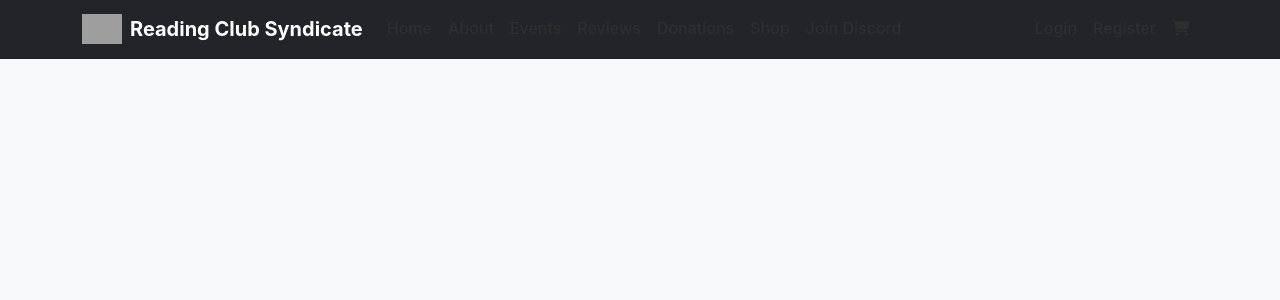
After one commit to immanuelsimatupang/pustakanusa, a PHP site: page /partials/header.php in a window 1280 px wide. The commit adds this page. Shown: the top 300 px of the page. Run offline with PHP 8.4, Linux system fonts and the light colour scheme; grey boxes are pictures that could not be loaded.

Commit message:
Initial commit

```diff
--- a/pustakanusa-main/assets/css/style.css
+++ b/pustakanusa-main/assets/css/style.css
@@ -1,31 +1,31 @@
 /**
- * Main CSS File for Kahfi Education Website
- * Includes all custom styles for the website.
+ * Main CSS File for Reading Club Syndicate
+ * Includes all custom styles for the book community website.
  */
 
 /* Base styles */
 :root {
-    --primary-color: #198754;
-    --primary-light: #def8ea;
-    --primary-dark: #146c43;
-    --secondary-color: #354F52;
-    --light-color: #f8f9fa;
-    --dark-color: #212529;
-    --gray-color: #6c757d;
-    --primary-hover: #116c42;
-    --success-light: rgba(25, 135, 84, 0.1);
-    --success-color: #198754;
+    --primary-color: #8B4513; /* Saddle Brown */
+    --primary-light: #D4AF37; /* Antique Gold */
+    --primary-dark: #2C1810; /* Dark Brown */
+    --secondary-color: #6B4423; /* Burgundy */
+    --light-color: #F5F5DC; /* Ivory */
+    --dark-color: #2F2F2F; /* Dark Gray */
+    --gray-color: #7D7D7D; /* Light Gray */
+    --primary-hover: #6B4423;
+    --success-light: rgba(212, 175, 55, 0.1); /* Antique Gold Light */
+    --success-color: #D4AF37; /* Antique Gold */
     --danger-color: #dc3545;
     --warning-color: #ffc107;
     --info-color: #0dcaf0;
     --arabic-font: 'Amiri', serif;
-    --body-font: 'Open Sans', sans-serif;
-    --bs-success: #00843D;
-    --bs-success-rgb: 0, 132, 61;
-    --bs-success-bg-subtle: #e6f5ed;
-    --bs-success-border-subtle: #ccebda;
-    --bs-success-text-emphasis: #00843D;
-    --bs-success-bg-emphasis: #00843D;
+    --body-font: 'Inter', 'Georgia', serif;
+    --bs-success: #D4AF37; /* Antique Gold */
+    --bs-success-rgb: 212, 175, 55;
+    --bs-success-bg-subtle: #f8f6eb;
+    --bs-success-border-subtle: #f0e9d2;
+    --bs-success-text-emphasis: #D4AF37;
+    --bs-success-bg-emphasis: #D4AF37;
 }
 
 /* Global reset important styles */
--- a/pustakanusa-main/assets/css/variables.css
+++ b/pustakanusa-main/assets/css/variables.css
@@ -1,32 +1,28 @@
-/*
-* Variables CSS untuk PustakaNusa
-* Mendefinisikan warna dan variabel utama untuk penggunaan konsisten di seluruh website
-*/
+:root {
+    /* Dark Academia Color Palette */
+    --dark-brown: #2C1810;
+    --saddle-brown: #8B4513;
+    --antique-gold: #D4AF37;
+    --burgundy: #6B4423;
+    --ivory: #F5F5DC;
+    --dark-gray: #2F2F2F;
+    --light-gray: #7D7D7D;
 
-:root {
-    /* Warna utama - Biru Pustaka */
-    --primary-color: #3366cc;
-    --primary-dark: #2951a3;
-    --primary-light: #5c85d6;
-    --primary-bg-subtle: #e6f0ff;
-    --primary-border-subtle: #cce0ff;
+    /* Bootstrap overrides */
+    --bs-primary: var(--saddle-brown);
+    --bs-secondary: var(--burgundy);
+    --bs-success: var(--antique-gold);
+    --bs-light: var(--ivory);
+    --bs-dark: var(--dark-brown);
 
-    /* Warna netral */
-    --dark: #212529;
-    --light: #f8f9fa;
-    --gray: #6c757d;
-    --gray-dark: #343a40;
-    --gray-light: #dee2e6;
+    /* Custom variables */
+    --btn-gold-bg: var(--antique-gold);
+    --btn-gold-color: var(--dark-brown);
+    --btn-gold-border: var(--antique-gold);
+    --btn-gold-hover-bg: #B8860B;
+    --btn-gold-hover-border: #B8860B;
 
-    /* Font family */
-    --serif-font: 'Merriweather', serif;
-    --body-font: 'Open Sans', sans-serif;
-    --heading-font: 'Merriweather', serif;
-
-    /* Bootstrap color overrides */
-    --bs-primary: #3366cc;
-    --bs-primary-rgb: 51, 102, 204;
-    --bs-primary-border-subtle: #cce0ff;
-    --bs-primary-bg-subtle: #e6f0ff;
-    --bs-primary-text-emphasis: #3366cc;
+    /* Typography */
+    --font-family-serif: 'Georgia', 'Times New Roman', serif;
+    --font-family-sans: 'Inter', 'Segoe UI', 'Roboto', sans-serif;
 }
--- /dev/null
+++ b/pustakanusa-main/partials/header.php
@@ -0,0 +1,91 @@
+<?php
+if (session_status() === PHP_SESSION_NONE) {
+    session_start();
+}
+?>
+
+<!DOCTYPE html>
+<html lang="en">
+<head>
+    <meta charset="UTF-8">
+    <meta name="viewport" content="width=device-width, initial-scale=1.0">
+    <title><?php echo isset($title) ? $title : 'Reading Club Syndicate - Community of Literary Enthusiasts'; ?></title>
+    <link href="https://cdn.jsdelivr.net/npm/bootstrap@5.3.0/dist/css/bootstrap.min.css" rel="stylesheet">
+    <link rel="stylesheet" href="https://cdnjs.cloudflare.com/ajax/libs/font-awesome/6.4.0/css/all.min.css">
+    <link rel="stylesheet" href="../assets/css/style.css">
+    <link rel="stylesheet" href="../assets/css/variables.css">
+</head>
+<body class="bg-light">
+    <!-- Navigation -->
+    <nav class="navbar navbar-expand-lg navbar-dark bg-dark">
+        <div class="container">
+            <a class="navbar-brand d-flex align-items-center" href="../pages/index.php">
+                <img src="../assets/images/rcs-logo-small.png" alt="RCS Logo" height="30" class="me-2">
+                <span class="fw-bold">Reading Club Syndicate</span>
+            </a>
+
+            <button class="navbar-toggler" type="button" data-bs-toggle="collapse" data-bs-target="#navbarNav">
+                <span class="navbar-toggler-icon"></span>
+            </button>
+
+            <div class="collapse navbar-collapse" id="navbarNav">
+                <ul class="navbar-nav me-auto">
+                    <li class="nav-item">
+                        <a class="nav-link" href="../pages/index.php">Home</a>
+                    </li>
+                    <li class="nav-item">
+                        <a class="nav-link" href="../pages/about.php">About</a>
+                    </li>
+                    <li class="nav-item">
+                        <a class="nav-link" href="../pages/events/index.php">Events</a>
+                    </li>
+                    <li class="nav-item">
+                        <a class="nav-link" href="../pages/reviews/index.php">Reviews</a>
+                    </li>
+                    <li class="nav-item">
+                        <a class="nav-link" href="../pages/donations/index.php">Donations</a>
+                    </li>
+                    <li class="nav-item">
+                        <a class="nav-link" href="../pages/shop/index.php">Shop</a>
+                    </li>
+                    <li class="nav-item">
+                        <a class="nav-link" href="../pages/join-discord.php">Join Discord</a>
+                    </li>
+                </ul>
+
+                <ul class="navbar-nav">
+                    <?php if (isset($_SESSION['user_id'])): ?>
+                        <li class="nav-item dropdown">
+                            <a class="nav-link dropdown-toggle" href="#" id="navbarDropdown" role="button" data-bs-toggle="dropdown">
+                                <i class="fas fa-user"></i> <?php echo htmlspecialchars($_SESSION['name'] ?? $_SESSION['username']); ?>
+                            </a>
+                            <ul class="dropdown-menu">
+                                <li><a class="dropdown-item" href="../pages/account/dashboard.php">Dashboard</a></li>
+                                <li><a class="dropdown-item" href="../pages/account/profile.php">Profile</a></li>
+                                <li><hr class="dropdown-divider"></li>
+                                <li><a class="dropdown-item" href="../logout.php">Logout</a></li>
+                            </ul>
+                        </li>
+                    <?php else: ?>
+                        <li class="nav-item">
+                            <a class="nav-link" href="../login.php">Login</a>
+                        </li>
+                        <li class="nav-item">
+                            <a class="nav-link" href="../register.php">Register</a>
+                        </li>
+                    <?php endif; ?>
+
+                    <li class="nav-item">
+                        <a class="nav-link" href="../pages/shop/cart.php">
+                            <i class="fas fa-shopping-cart"></i>
+                            <?php if (isset($_SESSION['cart_count']) && $_SESSION['cart_count'] > 0): ?>
+                                <span class="badge bg-gold"><?php echo $_SESSION['cart_count']; ?></span>
+                            <?php endif; ?>
+                        </a>
+                    </li>
+                </ul>
+            </div>
+        </div>
+    </nav>
+
+    <main>
```
Also changed, not shown: other parts of pustakanusa-main/assets/css/style.css (+99 -0 lines), pustakanusa-main/pages/index.php (added, +114 -0 lines), pustakanusa-main/partials/footer.php (added, +60 -0 lines), 1 other file.
